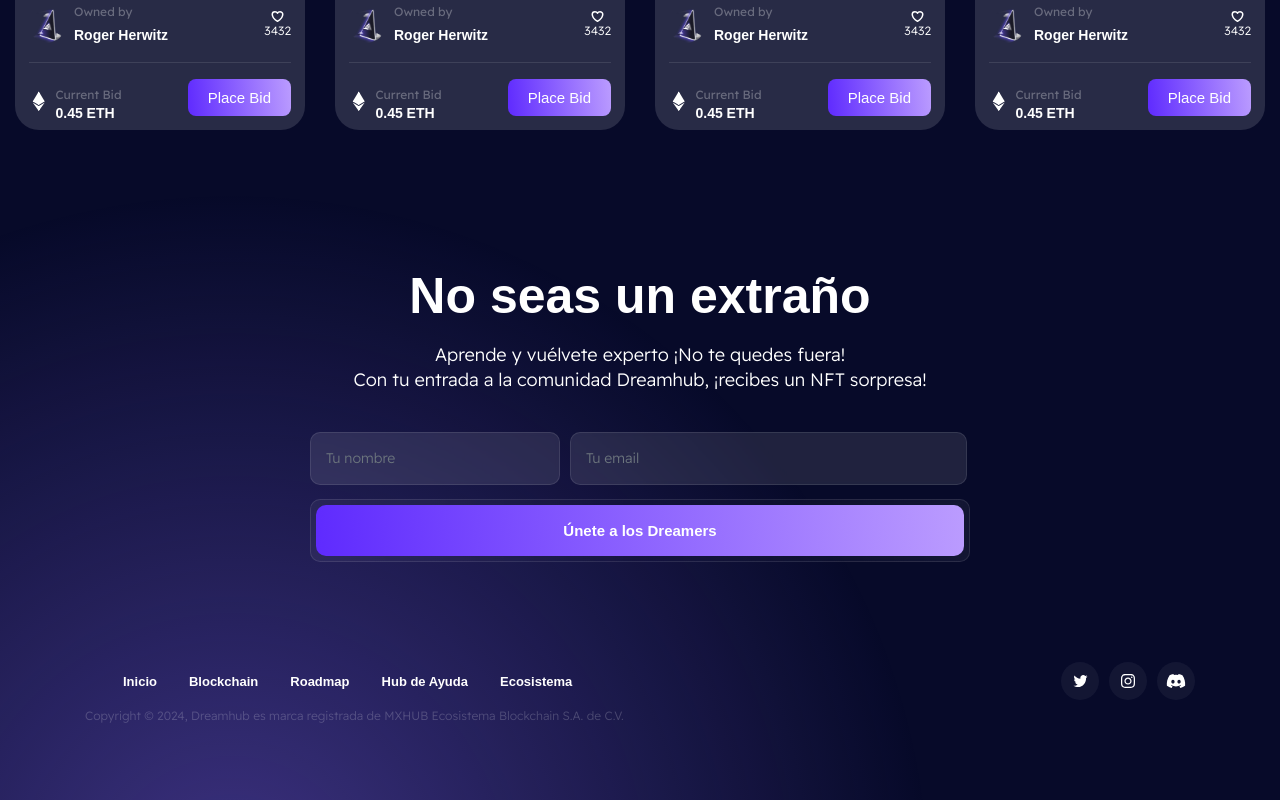
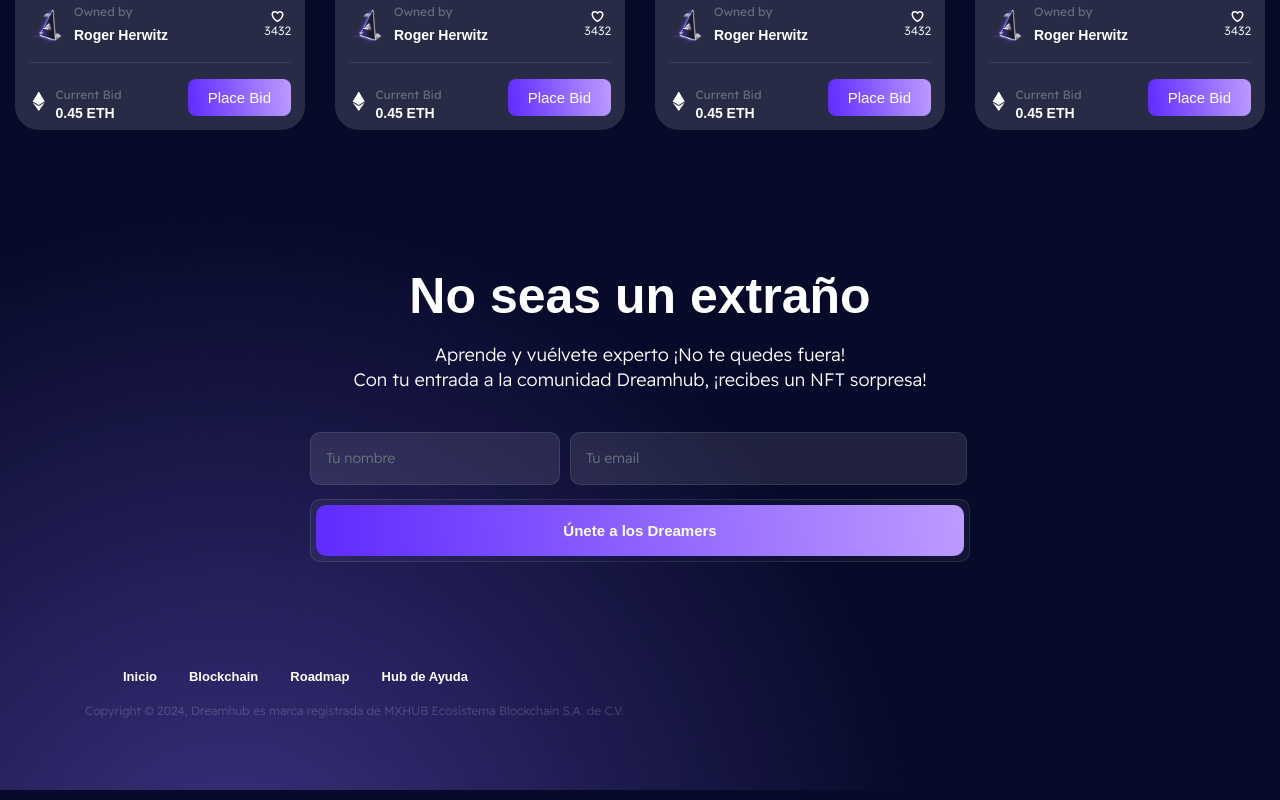
Before and after one commit to delBull/dreamhub, a Next.js app: page /nft in a window 1280 px wide. Shown: the part 1838-2638 px from the top of the page. Built offline with nearby package versions, Linux system fonts and the light colour scheme; a web font is replaced by a local one.

Commit message:
Remove ecosystem and social links

```diff
--- a/components/layout/footer/Footer1.js
+++ b/components/layout/footer/Footer1.js
@@ -40,16 +40,16 @@ export default function Footer1() {
                                         <li><a href="/blockchain">Blockchain</a></li>
                                         <li><a href="/roadmap">Roadmap</a></li>
                                         <li><a href="/help-center">Hub de Ayuda</a></li>
-                                        <li><a href="https://agodecosystem.com" target="_blank">Ecosistema</a></li>
+                                        {/*<li><a href="https://agodecosystem.com" target="_blank">Ecosistema</a></li>*/}
                                     </ul>
                                     <p>Copyright © {new Date().getFullYear()}, Dreamhub es marca registrada de MXHUB Ecosistema Blockchain S.A. de C.V.</p>
                                 </div>
-                                <ul className="list-social">
-                                   {/* <li><a href="#">
+                                {/*<ul className="list-social">
+                                    <li><a href="#">
                                         <svg width={9} height={16} viewBox="0 0 9 16" fill="none" xmlns="http://www.w3.org/2000/svg">
                                             <path d="M2.57969 9.03953C2.51969 9.03953 1.19969 9.03953 0.599688 9.03953C0.279688 9.03953 0.179688 8.91953 0.179688 8.61953C0.179688 7.81953 0.179688 6.99953 0.179688 6.19953C0.179688 5.87953 0.299688 5.77953 0.599688 5.77953H2.57969C2.57969 5.71953 2.57969 4.55953 2.57969 4.01953C2.57969 3.21953 2.71969 2.45953 3.11969 1.75953C3.53969 1.03953 4.13969 0.559531 4.89969 0.279531C5.39969 0.0995311 5.89969 0.0195312 6.43969 0.0195312H8.39969C8.67969 0.0195312 8.79969 0.139531 8.79969 0.419531V2.69953C8.79969 2.97953 8.67969 3.09953 8.39969 3.09953C7.85969 3.09953 7.31969 3.09953 6.77969 3.11953C6.23969 3.11953 5.95969 3.37953 5.95969 3.93953C5.93969 4.53953 5.95969 5.11953 5.95969 5.73953H8.27969C8.59969 5.73953 8.71969 5.85953 8.71969 6.17953V8.59953C8.71969 8.91953 8.61969 9.01953 8.27969 9.01953C7.55969 9.01953 6.01969 9.01953 5.95969 9.01953V15.5395C5.95969 15.8795 5.85969 15.9995 5.49969 15.9995C4.65969 15.9995 3.83969 15.9995 2.99969 15.9995C2.69969 15.9995 2.57969 15.8795 2.57969 15.5795C2.57969 13.4795 2.57969 9.09953 2.57969 9.03953Z" fill="white" />
                                         </svg>
-                                    </a></li> */}
+                                    </a></li>
                                     <li><a href="https://twitter.com/Dreamhubart" target="_blank">
                                         <svg width={15} height={12} viewBox="0 0 15 12" fill="none" xmlns="http://www.w3.org/2000/svg">
                                             <path d="M14.5 1.42062C13.9794 1.66154 13.4246 1.82123 12.8462 1.89877C13.4412 1.524 13.8954 0.935077 14.1089 0.225231C13.5541 0.574154 12.9416 0.820615 12.2889 0.958154C11.7621 0.366462 11.0114 0 10.1924 0C8.60337 0 7.32412 1.36062 7.32412 3.02862C7.32412 3.26862 7.34338 3.49938 7.39062 3.71908C5.0045 3.59631 2.89313 2.38985 1.47475 0.552C1.22712 1.00523 1.08188 1.524 1.08188 2.08246C1.08188 3.13108 1.59375 4.06062 2.35675 4.59877C1.89562 4.58954 1.44325 4.44831 1.06 4.22585C1.06 4.23508 1.06 4.24708 1.06 4.25908C1.06 5.73046 2.05487 6.95262 3.3595 7.23415C3.12587 7.30154 2.87125 7.33385 2.607 7.33385C2.42325 7.33385 2.23775 7.32277 2.06362 7.28215C2.4355 8.48123 3.49075 9.36277 4.7455 9.39138C3.769 10.1972 2.52912 10.6828 1.18688 10.6828C0.9515 10.6828 0.72575 10.6717 0.5 10.6412C1.77137 11.5062 3.27813 12 4.903 12C10.1845 12 13.072 7.38462 13.072 3.384C13.072 3.25015 13.0676 3.12092 13.0615 2.99262C13.6311 2.56615 14.1097 2.03354 14.5 1.42062Z" fill="white" />
@@ -63,19 +63,19 @@ export default function Footer1() {
                                         <path d="M524.5 69.8a1.5 1.5 0 0 0 -.8-.7A485.1 485.1 0 0 0 404.1 32a1.8 1.8 0 0 0 -1.9 .9 337.5 337.5 0 0 0 -14.9 30.6 447.8 447.8 0 0 0 -134.4 0 309.5 309.5 0 0 0 -15.1-30.6 1.9 1.9 0 0 0 -1.9-.9A483.7 483.7 0 0 0 116.1 69.1a1.7 1.7 0 0 0 -.8 .7C39.1 183.7 18.2 294.7 28.4 404.4a2 2 0 0 0 .8 1.4A487.7 487.7 0 0 0 176 479.9a1.9 1.9 0 0 0 2.1-.7A348.2 348.2 0 0 0 208.1 430.4a1.9 1.9 0 0 0 -1-2.6 321.2 321.2 0 0 1 -45.9-21.9 1.9 1.9 0 0 1 -.2-3.1c3.1-2.3 6.2-4.7 9.1-7.1a1.8 1.8 0 0 1 1.9-.3c96.2 43.9 200.4 43.9 295.5 0a1.8 1.8 0 0 1 1.9 .2c2.9 2.4 6 4.9 9.1 7.2a1.9 1.9 0 0 1 -.2 3.1 301.4 301.4 0 0 1 -45.9 21.8 1.9 1.9 0 0 0 -1 2.6 391.1 391.1 0 0 0 30 48.8 1.9 1.9 0 0 0 2.1 .7A486 486 0 0 0 610.7 405.7a1.9 1.9 0 0 0 .8-1.4C623.7 277.6 590.9 167.5 524.5 69.8zM222.5 337.6c-29 0-52.8-26.6-52.8-59.2S193.1 219.1 222.5 219.1c29.7 0 53.3 26.8 52.8 59.2C275.3 311 251.9 337.6 222.5 337.6zm195.4 0c-29 0-52.8-26.6-52.8-59.2S388.4 219.1 417.9 219.1c29.7 0 53.3 26.8 52.8 59.2C470.7 311 447.5 337.6 417.9 337.6z" fill="white" />
                                     </svg>
                                     </a></li>
-                                  {/*  <li><a href="#">
+                                  <li><a href="#">
                                         <svg width={14} height={14} viewBox="0 0 14 14" fill="none" xmlns="http://www.w3.org/2000/svg">
                                             <path d="M14.0006 14V8.87249C14.0006 6.35249 13.4581 4.42749 10.5181 4.42749C9.10062 4.42749 8.15563 5.19749 7.77063 5.93249H7.73563V4.65499H4.95312V14H7.85813V9.36249C7.85813 8.13749 8.08563 6.96499 9.59063 6.96499C11.0781 6.96499 11.0956 8.34749 11.0956 9.43249V13.9825H14.0006V14Z" fill="white" />
                                             <path d="M0.226562 4.65479H3.13156V13.9998H0.226562V4.65479Z" fill="white" />
                                             <path d="M1.68 0C0.7525 0 0 0.7525 0 1.68C0 2.6075 0.7525 3.3775 1.68 3.3775C2.6075 3.3775 3.36 2.6075 3.36 1.68C3.36 0.7525 2.6075 0 1.68 0Z" fill="white" />
                                         </svg>
-                                    </a></li> */}
-                                 {/*   <li><a href="#">
+                                    </a></li>
+                                   <li><a href="#">
                                         <svg width={18} height={12} viewBox="0 0 18 12" fill="none" xmlns="http://www.w3.org/2000/svg">
                                             <path d="M17.2347 1.9639C17.1458 1.22216 16.4468 0.510897 15.7154 0.415609C11.2555 -0.138536 6.7457 -0.138536 2.28731 0.415609C1.55533 0.51069 0.856308 1.22216 0.76739 1.9639C0.452537 4.68236 0.452537 7.31818 0.76739 10.036C0.856308 10.7778 1.55533 11.4897 2.28731 11.5843C6.7457 12.1384 11.2557 12.1384 15.7154 11.5843C16.4468 11.4898 17.1458 10.7778 17.2347 10.036C17.5496 7.31842 17.5496 4.68236 17.2347 1.9639ZM7.58931 8.82375V3.17703L11.8243 6.00049L7.58931 8.82375Z" fill="white" />
                                         </svg>
-                                    </a></li> */}
-                                </ul>
+                                    </a></li>
+                                </ul>*/}
                             </div>
                         </div>
                     </div>
```
